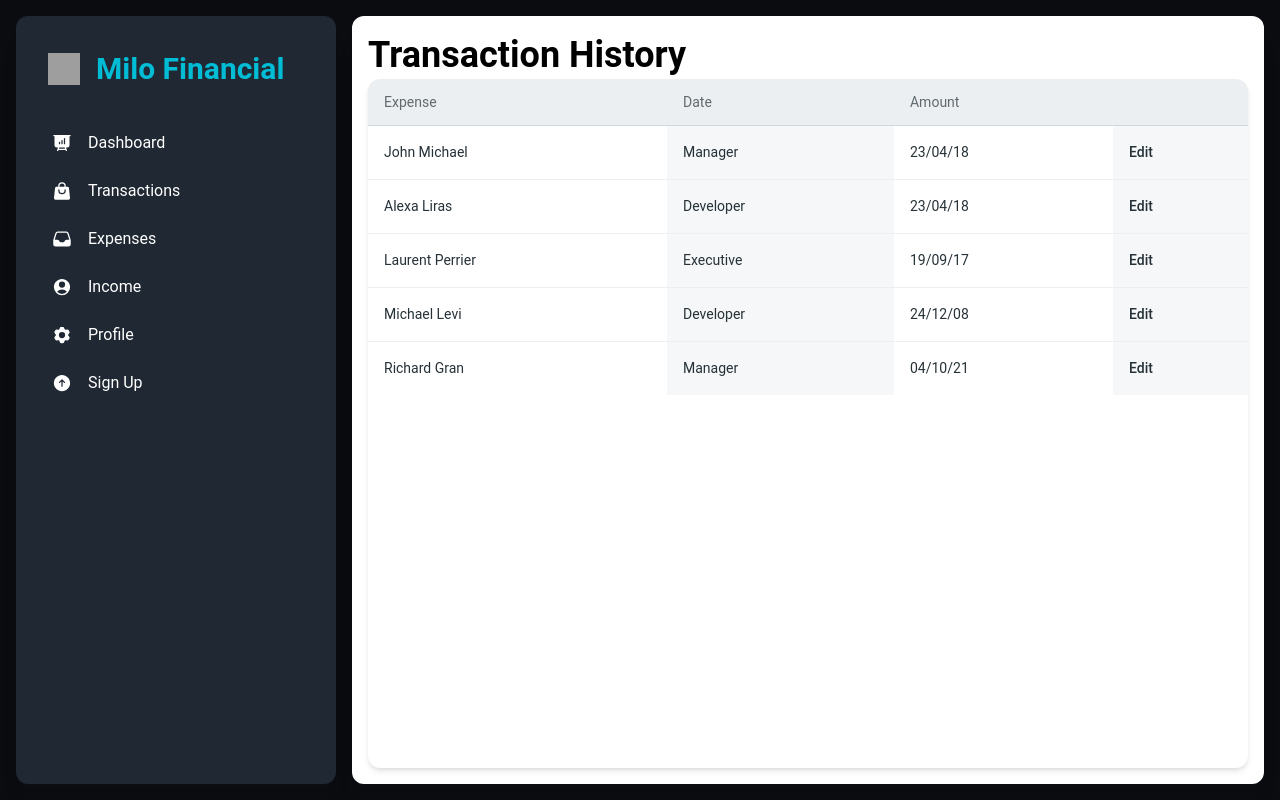
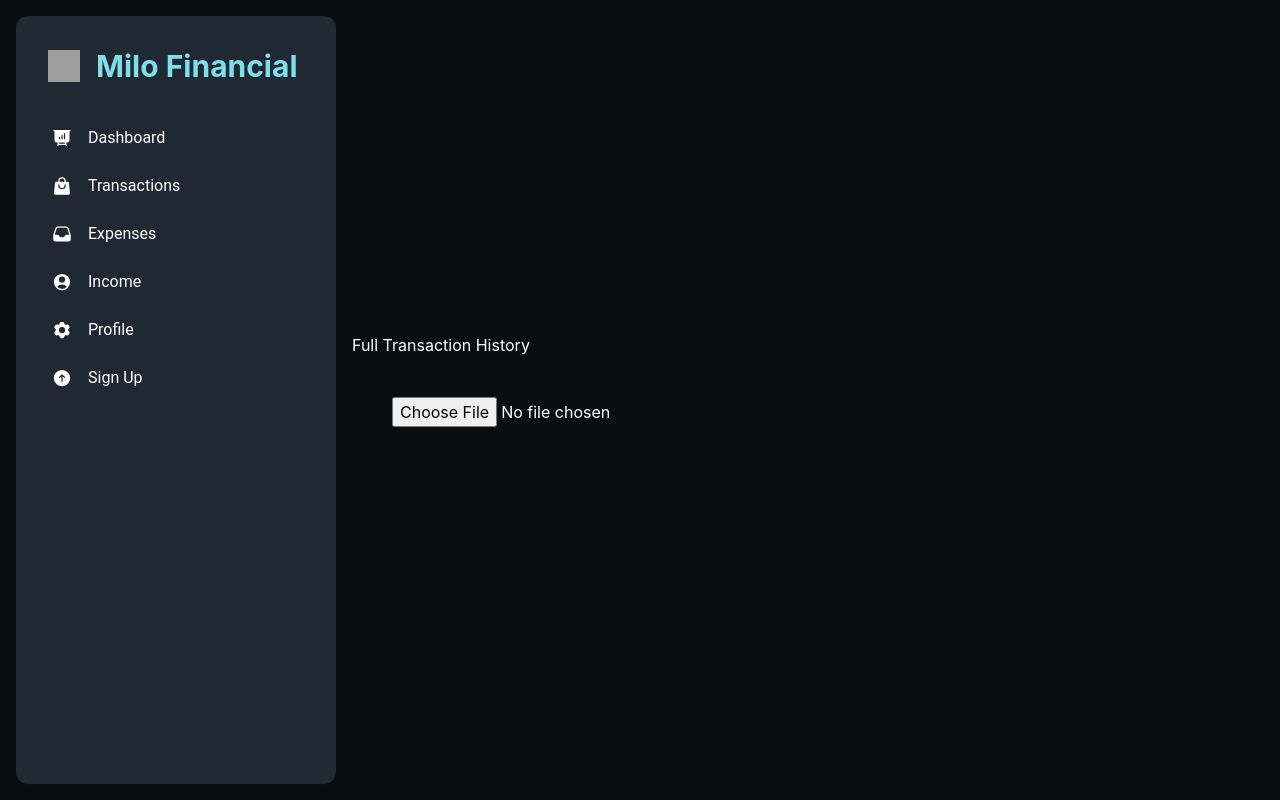
Before and after one commit to harrisonle03/milofinancial, a React (Create React App) app in the folder milo/: page /Transactions in a window 1280 px wide. Built offline with nearby package versions, Linux system fonts and the light colour scheme; grey boxes are pictures that could not be loaded.

Commit message:
Implemented CSV parsing into Transactions page

```diff
--- a/milo/package.json
+++ b/milo/package.json
@@ -9,6 +9,8 @@
     "@testing-library/react": "^13.4.0",
     "@testing-library/user-event": "^13.5.0",
     "apexcharts": "^3.45.1",
+    "express": "^4.18.2",
+    "node-cron": "^3.0.3",
     "papaparse": "^5.4.1",
     "react": "^18.2.0",
     "react-apexcharts": "^1.4.1",
--- a/milo/src/components/Breakdown.js
+++ b/milo/src/components/Breakdown.js
@@ -8,8 +8,8 @@
 
   const chartConfig = {
     type: "pie",
-    width: 400,
-    height: 400,
+    width: 200,
+    height: 200,
     series: [44, 55, 13, 43, 22],
     options: {
       chart: {
@@ -25,7 +25,7 @@
       },
       colors: ["#020617", "#ff8f00", "#00897b", "#1e88e5", "#d81b60"],
       legend: {
-        show: true,
+        show: false,
       },
     },
   };
@@ -39,13 +39,11 @@
           color="transparent"
           className=""
         >
-        <Typography variant="h3" color="white">
+        <h1 className="text-2xl text-cyan-200 font-bold">
           Spending Breakdown Report
-        </Typography>
+        </h1>
         </CardHeader>
-        <CardBody className="flex items-center justify-center">
           <Chart {...chartConfig} />
-        </CardBody>
       </Card>
     );
   }
--- a/milo/src/components/InfoCard.js
+++ b/milo/src/components/InfoCard.js
@@ -12,17 +12,17 @@
   return (
     <Card className="w-full bg-[#1F2833]">
       <CardBody>
-        <Typography variant="h3" color="cyan" className="mb-2">
+        <p className="mb-2 text-cyan-200 text-2xl font-bold">
           {title}
-        </Typography>
-        <Typography variant="h4" color="white">
+        </p>
+        <p className="text-white text-base">
           {`$${Math.abs(amount)}`}
-        </Typography>
+        </p>
       </CardBody>
       <CardFooter className="pt-0">
-        <Typography color="white">
+        <p className="text-white">
           {`${change >= 0 ? 'Up' : 'Down'} $${Math.abs(change)} (${changePercentage}%) From Last Month`}
-        </Typography>
+        </p>
       </CardFooter>
     </Card>
   );
--- a/milo/src/components/LineChart.js
+++ b/milo/src/components/LineChart.js
@@ -98,12 +98,12 @@
           className="flex flex-col gap-2 rounded-none md:flex-row md:items-center"
         >
           <div>
-            <Typography variant="h3" color="white">
+            <h1 className="text-2xl text-cyan-200 font-bold">
                 Spending History
-            </Typography>
+            </h1>
           </div>
         </CardHeader>
-        <CardBody className="px-2 pb-0">
+        <CardBody>
           <Chart {...chartConfig} />
         </CardBody>
       </Card>
--- a/milo/src/components/Sidebar.js
+++ b/milo/src/components/Sidebar.js
@@ -25,9 +25,9 @@
       <Link to="/">
       <div className="mb-2 flex items-center gap-4 p-4">
         <img src="https://upload.wikimedia.org/wikipedia/en/5/53/Shiba_Inu_coin_logo.png" alt="brand" className="h-8 w-8" />
-        <Typography variant="h3" color="cyan">
+        <h1 className="text-cyan-200 text-3xl font-bold">
           Milo Financial
-        </Typography>
+        </h1>
       </div>
       </Link>
       <List>
--- a/milo/src/index.css
+++ b/milo/src/index.css
@@ -1,11 +1,12 @@
 @tailwind base;
 @tailwind components;
 @tailwind utilities;
-@import url('https://fonts.googleapis.com/css2?family=Open+Sans&family=Outfit&family=Red+Hat+Display&family=Roboto&family=Single+Day&family=Varela+Round&display=swap');
+@import url('https://fonts.googleapis.com/css2?family=Heebo&family=Inter:wght@100..900&display=swap');
 
 body {
   margin: 0;
   -webkit-font-smoothing: antialiased;
+  font-family: "Inter", sans-serif;
   -moz-osx-font-smoothing: grayscale;
   background-color: #0B0C10;
   color: white;
--- a/milo/src/pages/Transactions.js
+++ b/milo/src/pages/Transactions.js
@@ -1,17 +1,57 @@
-import React from 'react'
-import Expenses from '../components/Expenses'
-import {
-  Card,
-  CardHeader,
-  CardBody,
-  Typography,
-} from "@material-tailwind/react"
+import React, { useState } from 'react';
+import Papa from 'papaparse';
 
 export default function Transactions() {
+  const [data, setData] = useState([]);
+  const [columnArray, setColumn] = useState([]);
+  const [values, setValues] = useState([]);
+
+  const handleFile = (event) => {
+    Papa.parse(event.target.files[0], {
+      header: true,
+      skipEmptyLines: true,
+      complete: function (result) {
+        const columnArray = Object.keys(result.data[0]);
+        const valuesArray = result.data.map((d) => Object.values(d));
+
+        setData(result.data);
+        setColumn(columnArray);
+        setValues(valuesArray);
+      },
+    });
+  };
+
   return (
-    <Card className='h-[calc(100vh-2rem)] w-full max-w-[96rem] p-4 shadow-xl shadow-blue-gray-900/5 bg-white'>
-      <Typography variant="h2" color="black">Transaction History</Typography>
-      <Expenses />
-    </Card>
-    )
+    <div>
+      <h1>Full Transaction History</h1>
+      <input
+        type="file"
+        name="file"
+        accept=".csv"
+        onChange={handleFile}
+        className="block m-10"
+      />
+
+      {data.length > 0 && (
+        <table className="border-round">
+          <thead>
+            <tr>
+              {columnArray.map((col, i) => (
+                <th key={i}>{col}</th>
+              ))}
+            </tr>
+          </thead>
+          <tbody>
+            {values.map((v, i) => (
+              <tr key={i}>
+                {v.map((value, j) => (
+                  <td key={j}>{value}</td>
+                ))}
+              </tr>
+            ))}
+          </tbody>
+        </table>
+      )}
+    </div>
+  );
 }
```
Also changed, not shown: milo/server.js (added, +23 -0 lines), 1 other file (tests, documents, lock files or other folders).
